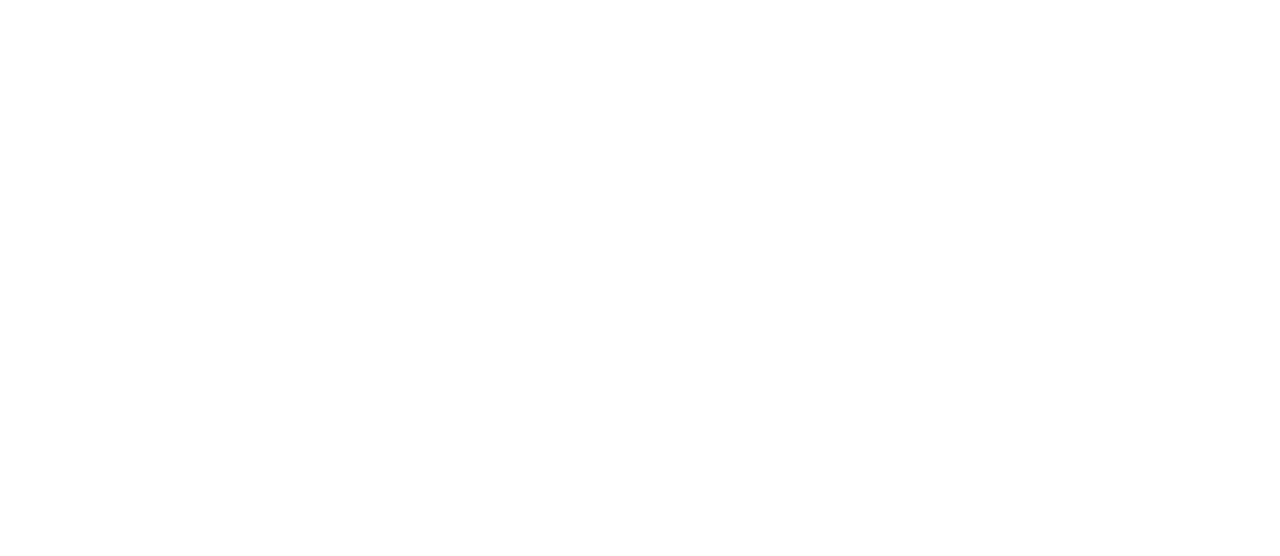
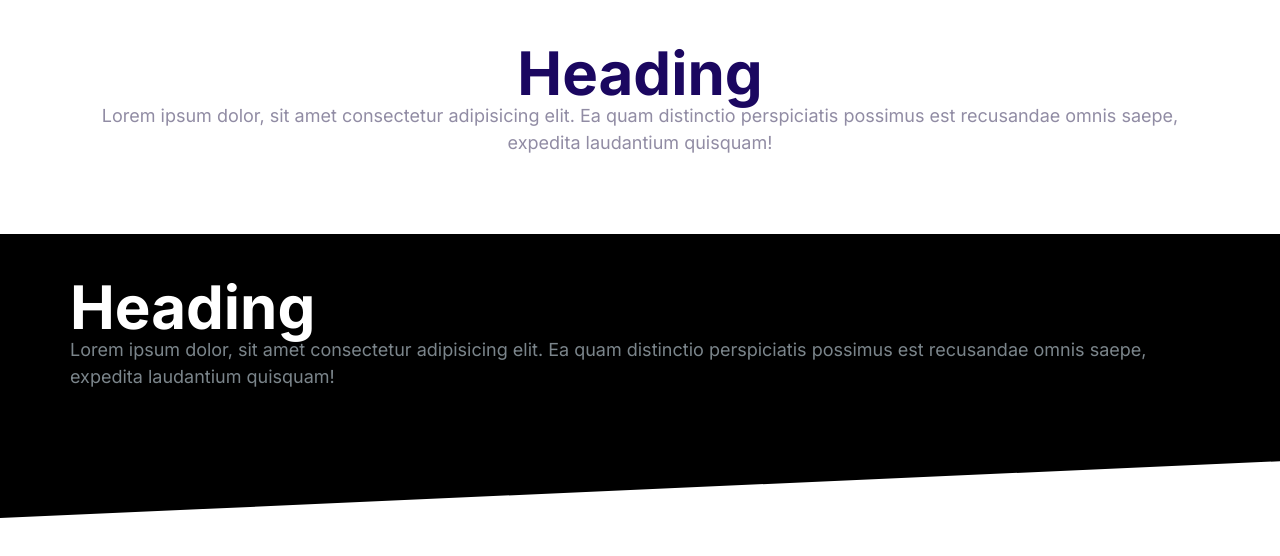
Before and after one commit to Bombar77/CSS-and-HTML, a plain HTML site: page index.html in a window 1280 px wide. Drawn offline with Linux system fonts and the light colour scheme.

Commit message:
Define block style.

```diff
--- a/CSS/styles.css
+++ b/CSS/styles.css
@@ -575,3 +575,41 @@ a {
   max-height: 100vh;
   opacity: 1;
 }
+
+/* Block */
+.block {
+  --padding-vertical: 6rem;
+  padding: var(--padding-vertical) 2rem;
+}
+
+.block__heading {
+  margin-top: 0;
+}
+
+.block__header {
+  text-align: center;
+}
+
+.block--dark {
+  background: black;
+  color: #7b858b;
+}
+
+.block--dark .block__heading {
+  color: white;
+}
+
+.block--skewed-right {
+  padding-bottom: calc(var(--padding-vertical) + 5rem);
+  clip-path: polygon(0% 0%, 100% 0%, 100% 100%, 0% 80%);
+}
+
+.block--skewed-left {
+  padding-bottom: calc(var(--padding-vertical) + 5rem);
+  clip-path: polygon(0% 0%, 100% 0%, 100% 80%, 0% 100%);
+}
+
+.container {
+  max-width: 1140px;
+  margin: 0 auto;
+}
--- a/index.html
+++ b/index.html
@@ -14,6 +14,26 @@
     <title>Document</title>
   </head>
   <body>
+    <section class="block container">
+      <header class="block__header">
+        <h2 class="block__heading">Heading</h2>
+        <p>
+          Lorem ipsum dolor, sit amet consectetur adipisicing elit. Ea quam
+          distinctio perspiciatis possimus est recusandae omnis saepe, expedita
+          laudantium quisquam!
+        </p>
+      </header>
+    </section>
+    <section class="block block--dark block--skewed-left">
+      <div class="container">
+        <h2 class="block__heading">Heading</h2>
+        <p>
+          Lorem ipsum dolor, sit amet consectetur adipisicing elit. Ea quam
+          distinctio perspiciatis possimus est recusandae omnis saepe, expedita
+          laudantium quisquam!
+        </p>
+      </div>
+    </section>
     <script src="/js/main.js"></script>
   </body>
 </html>
```
Also changed, not shown: components/block.html (added, +20 -0 lines), images/logo.svg (added), 1 other file.
